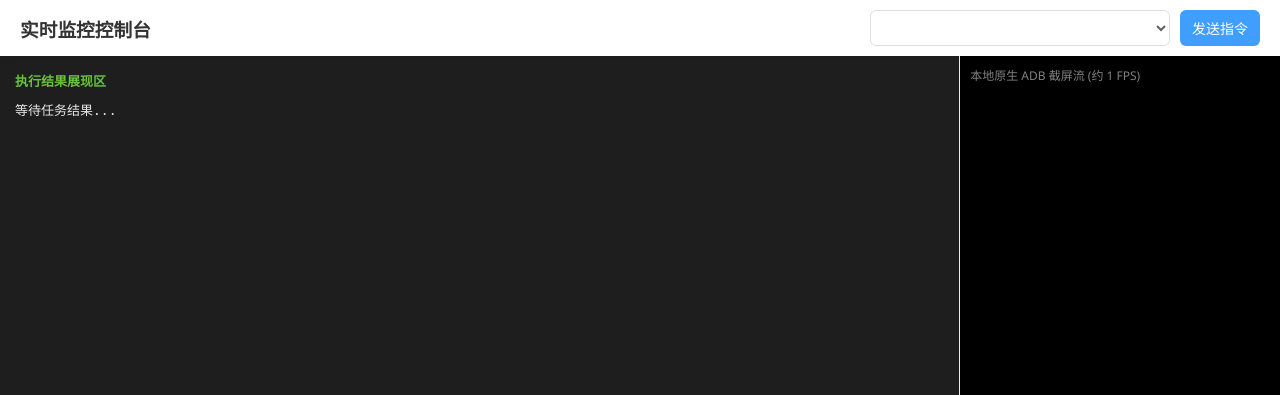
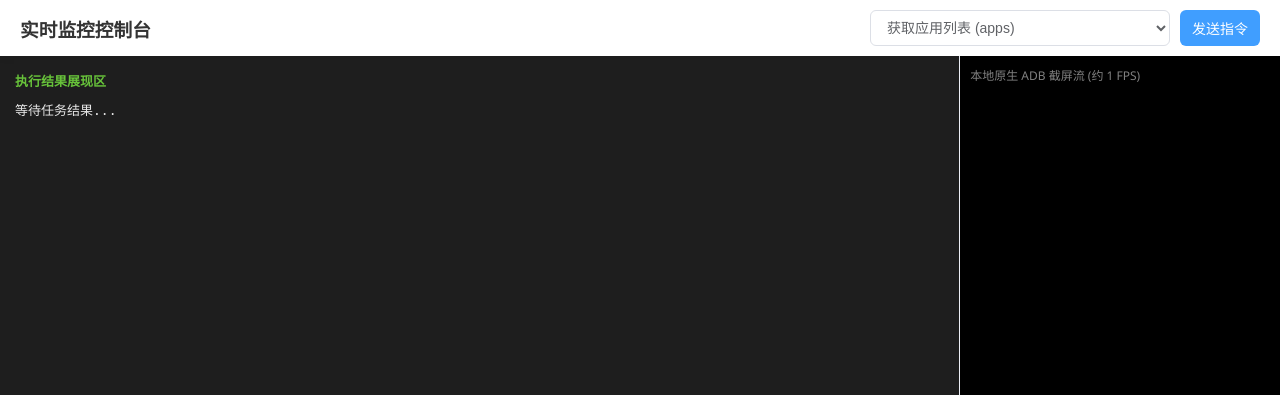
Before and after one commit to OKFred/one-autojs6, a website: page pc/public/dashboard/index.html in a window 1280 px wide. Shown: the top 395 px of the page. Drawn offline with nearby package versions, Linux system fonts and the light colour scheme; no server answers.

Commit message:
fix: 接口调整

```diff
--- a/pc/public/dashboard/index.html
+++ b/pc/public/dashboard/index.html
@@ -256,7 +256,7 @@
         const screenImg = ref(null);
         const taskResult = ref('');
         // 默认选中的指令
-        const selectedCommand = ref('/api/apps/task?type=all');
+        const selectedCommand = ref('/api/apps');
         const isSending = ref(false);
 
         // 统一添加日志的方法
```
